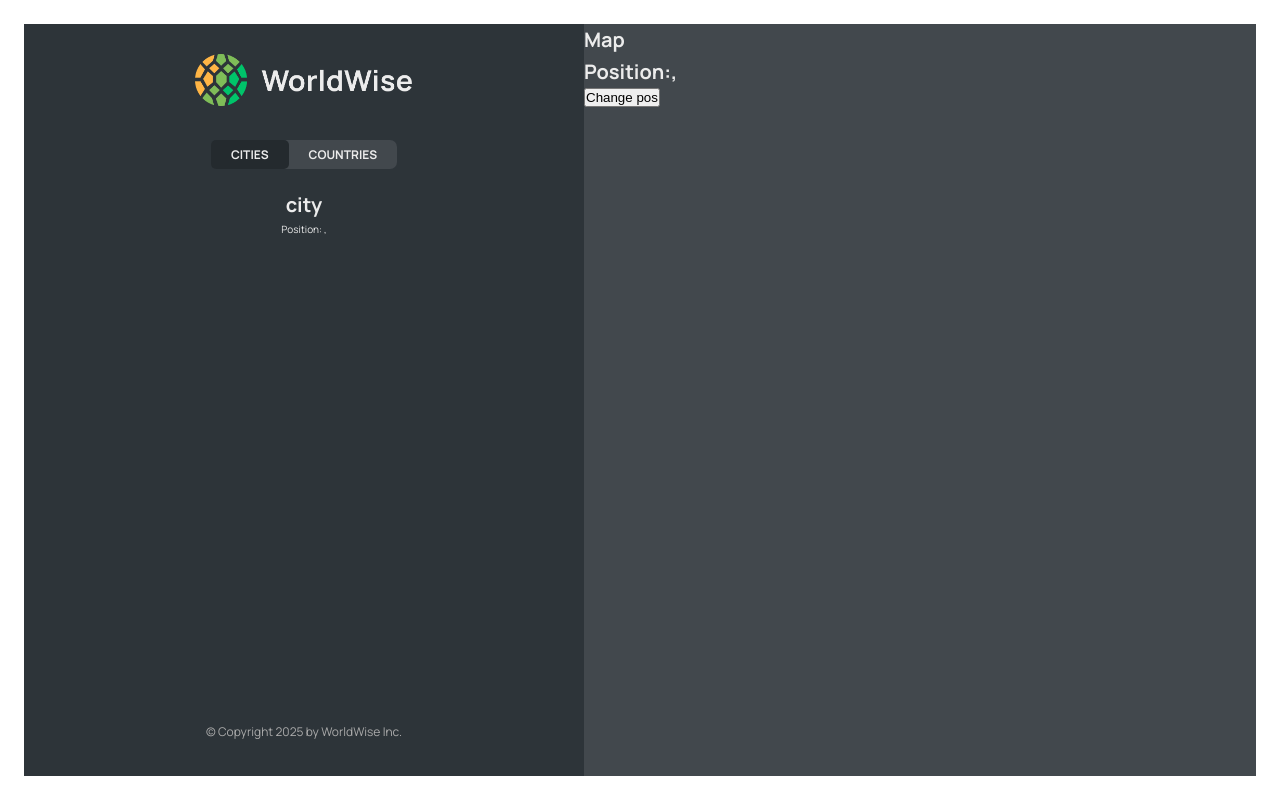
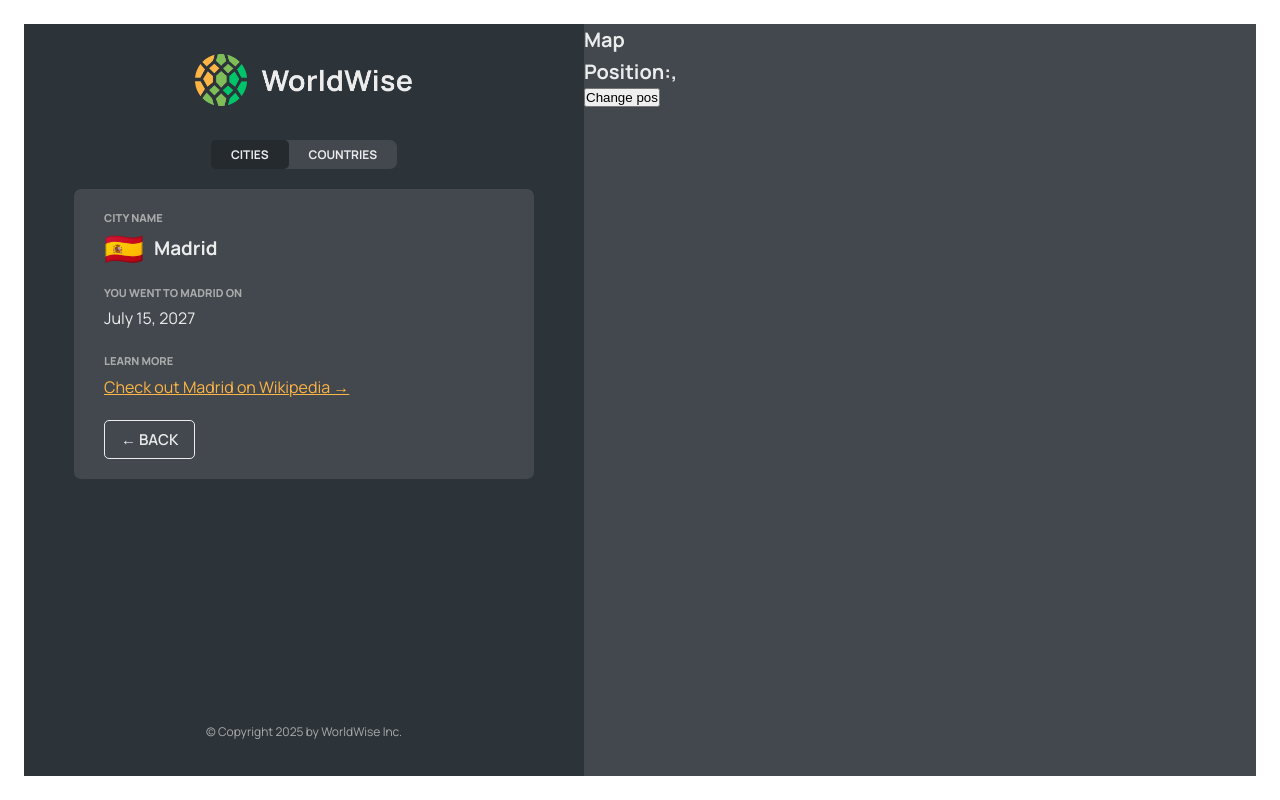
Before and after one commit to wangwiitao/worldwise, a React (Vite) app: page /app/cities/17806751 in a window 1280 px wide. Built offline with nearby package versions, Linux system fonts and the light colour scheme; data requests are answered from the project's data file.

Commit message:
finish the city view

```diff
--- /dev/null
+++ b/src/components/BackButton.jsx
@@ -0,0 +1,19 @@
+import Button from "./Button";
+import { useNavigate } from "react-router-dom";
+function BackButton() {
+  const navigate = useNavigate();
+
+  return (
+    <Button
+      type="back"
+      onClick={(e) => {
+        e.preventDefault();
+        navigate(-1);
+      }}
+    >
+      &larr; Back
+    </Button>
+  );
+}
+
+export default BackButton;
--- a/src/components/City.jsx
+++ b/src/components/City.jsx
@@ -3,6 +3,11 @@
 
 import { useParams, useSearchParams } from "react-router-dom";
 import styles from "./City.module.css";
+import { useCities } from "../contexts/CityContent";
+import { useEffect } from "react";
+import Button from "./Button";
+import Spinner from "./Spinner";
+import BackButton from "./BackButton";
 
 const formatDate = (date) =>
   new Intl.DateTimeFormat("en", {
@@ -12,30 +17,54 @@
   }).format(new Date(date));
 
 function City() {
-  const x = useParams();
-  const [searchParams, setSearchParams] = useSearchParams();
-  const lat = searchParams.get("lat");
-  const lng = searchParams.get("lng");
+  const { id } = useParams();
+  const { getCity, currentCity, isLoading } = useCities();
 
-  console.log(setSearchParams);
-  console.log(x);
-  // TEMP DATA
-  const currentCity = {
-    cityName: "Lisbon",
-    emoji: "🇵🇹",
-    date: "2027-10-31T15:59:59.138Z",
-    notes: "My favorite city so far!",
-  };
+  useEffect(
+    function () {
+      getCity(id);
+    },
+    [id]
+  );
 
   const { cityName, emoji, date, notes } = currentCity;
+  if (isLoading) return <Spinner />;
+  return (
+    <div className={styles.city}>
+      <div className={styles.row}>
+        <h6>City name</h6>
+        <h3>
+          <span>{emoji}</span> {cityName}
+        </h3>
+      </div>
 
-  return (
-    <>
-      <h1>city</h1>
-      <p>
-        Position: {lat}, {lng}
-      </p>
-    </>
+      <div className={styles.row}>
+        <h6>You went to {cityName} on</h6>
+        <p>{formatDate(date || null)}</p>
+      </div>
+
+      {notes && (
+        <div className={styles.row}>
+          <h6>Your notes</h6>
+          <p>{notes}</p>
+        </div>
+      )}
+
+      <div className={styles.row}>
+        <h6>Learn more</h6>
+        <a
+          href={`https://en.wikipedia.org/wiki/${cityName}`}
+          target="_blank"
+          rel="noreferrer"
+        >
+          Check out {cityName} on Wikipedia &rarr;
+        </a>
+      </div>
+
+      <div>
+        <BackButton/>
+      </div>
+    </div>
   );
 }
 
--- a/src/components/CityItem.jsx
+++ b/src/components/CityItem.jsx
@@ -1,6 +1,7 @@
 /* eslint-disable react/prop-types */
 import { Link } from "react-router-dom";
 import styles from "./CityItem.module.css";
+import { useCities } from "../contexts/CityContent";
 const formatDate = (date) =>
   new Intl.DateTimeFormat("en", {
     day: "numeric",
@@ -9,6 +10,7 @@
   }).format(new Date(date));
 
 function CityItem({ city }) {
+  const { currentCity } = useCities();
   const { cityName, emoji, date, id, position } = city;
   console.log(position);
   console.log(JSON.stringify(position));
@@ -16,7 +18,9 @@
   return (
     <li>
       <Link
-        className={styles.cityItem}
+        className={`${styles.cityItem} ${
+          currentCity.id === id ? styles["cityItem--active"] : ""
+        }`}
         to={`${id}?lat=${position.lat}&lng=${position.lng}`}
       >
         <span className={styles.emoji}>{emoji}</span>
--- a/src/components/Form.jsx
+++ b/src/components/Form.jsx
@@ -1,9 +1,9 @@
 // "https://api.bigdatacloud.net/data/reverse-geocode-client?latitude=0&longitude=0"
 
+import BackButton from "./BackButton";
 import Button from "./Button";
 import styles from "./Form.module.css";
 import { useState } from "react";
-import { useNavigate } from "react-router-dom";
 
 export function convertToEmoji(countryCode) {
   const codePoints = countryCode
@@ -18,7 +18,6 @@
   // const [country, setCountry] = useState("");
   const [date, setDate] = useState(new Date());
   const [notes, setNotes] = useState("");
-  const navigate = useNavigate();
 
   return (
     <form className={styles.form}>
@@ -52,15 +51,7 @@
 
       <div className={styles.buttons}>
         <Button type="primary">Add</Button>
-        <Button
-          type="back"
-          onClick={(e) => {
-            e.preventDefault();
-            navigate(-1);
-          }}
-        >
-          &larr; Back
-        </Button>
+        <BackButton />
       </div>
     </form>
   );
--- a/src/contexts/CityContent.jsx
+++ b/src/contexts/CityContent.jsx
@@ -11,6 +11,7 @@
 function CitiesProvider({ children }) {
   const [cities, setCities] = useState([]);
   const [isLoading, setIsLoading] = useState(false);
+  const [currentCity, setCurrentCity] = useState({});
 
   useEffect(function () {
     async function fetchCities() {
@@ -26,10 +27,24 @@
         setIsLoading(false);
       }
     }
+
     fetchCities();
   }, []);
+  async function getCity(id) {
+    try {
+      setIsLoading(true);
+      const res = await fetch(`${BASE_URL}/cities/${id}`);
+      const data = await res.json();
+      setCurrentCity(data);
+      console.log(isLoading);
+    } catch {
+      alert("There was an error loading data...");
+    } finally {
+      setIsLoading(false);
+    }
+  }
   return (
-    <CitiesContext.Provider value={{ cities, isLoading }}>
+    <CitiesContext.Provider value={{ cities, isLoading, currentCity, getCity }}>
       {children}
     </CitiesContext.Provider>
   );
```
